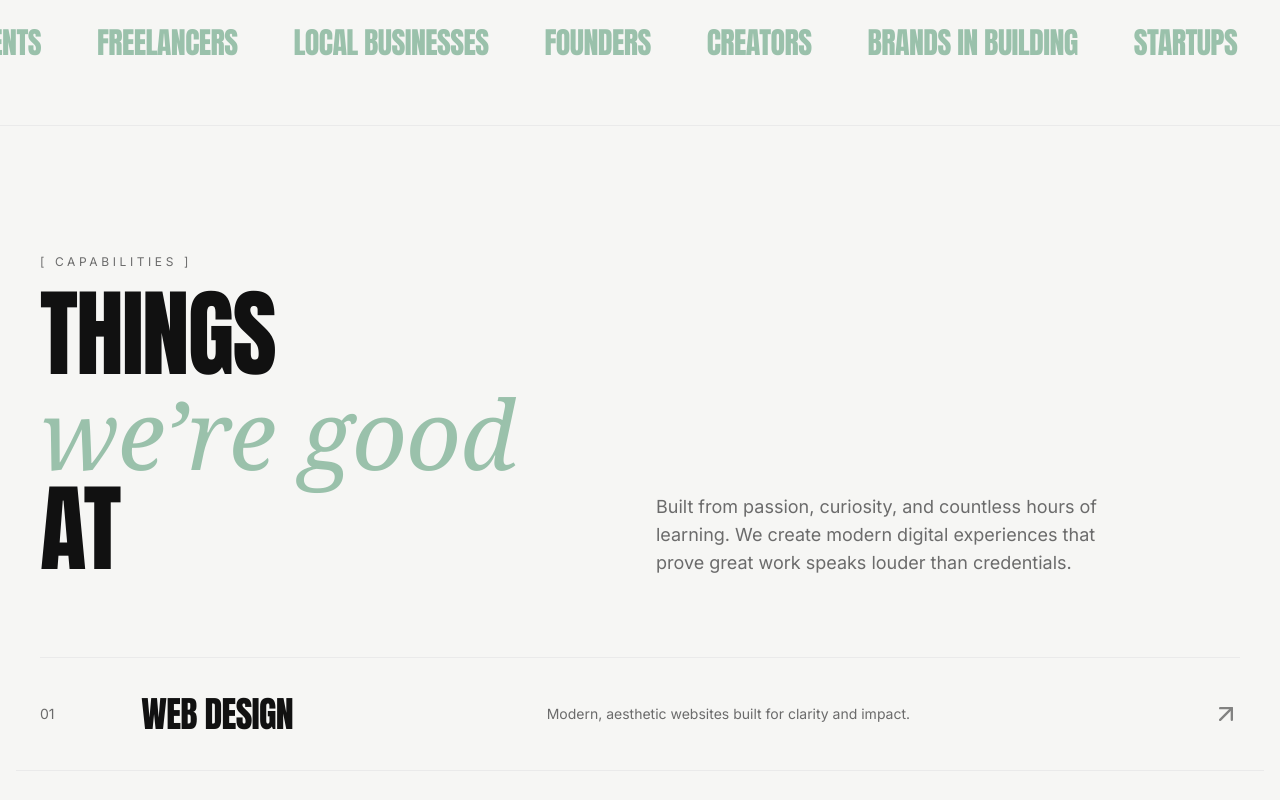
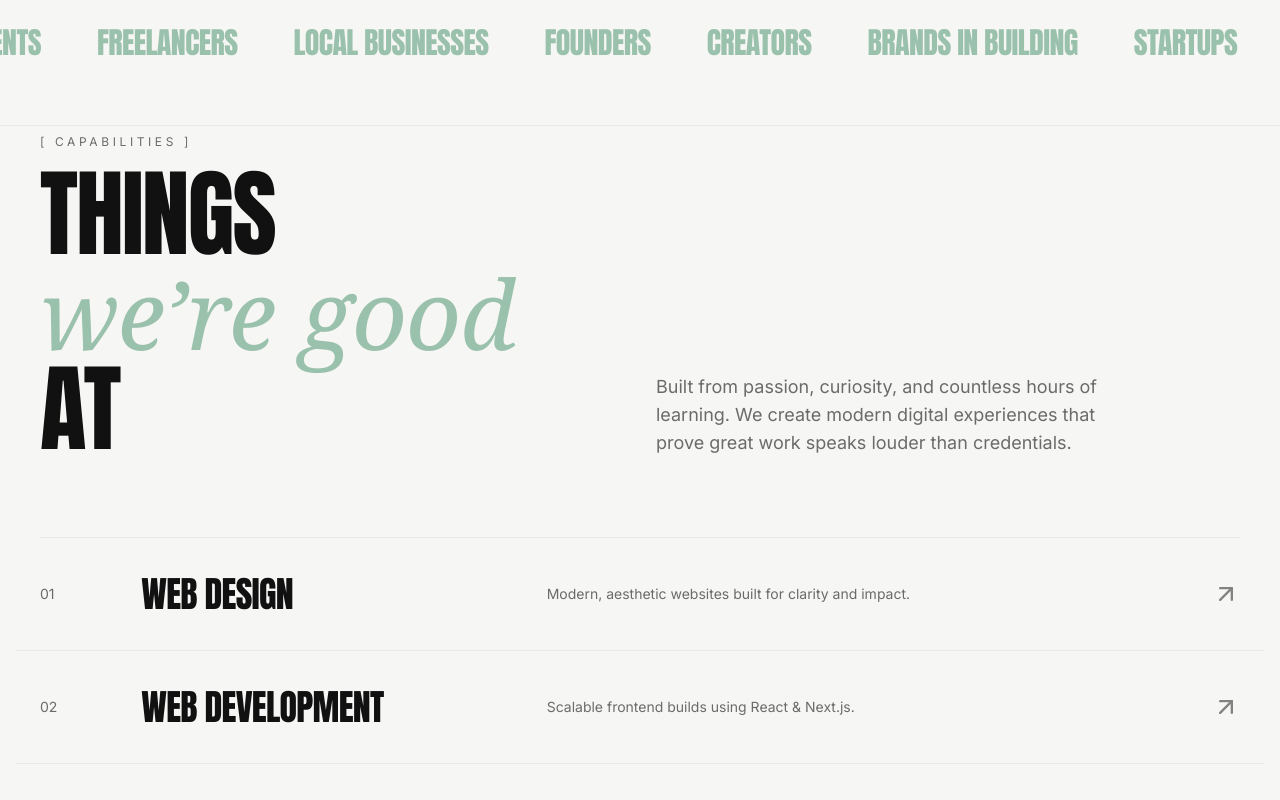
Before and after one commit to Hamidrza0008/Undiscovered-Studio, a Next.js app: page / in a window 1280 px wide. Shown: the part 880-1680 px from the top of the page. Built offline with nearby package versions, Linux system fonts and the light colour scheme; a web font is replaced by a local one.

Commit message:
Update website UI, animations and content

```diff
--- a/components/Services.jsx
+++ b/components/Services.jsx
@@ -57,7 +57,7 @@ export default function Services() {
   };
 
   return (
-    <section id="services" className="relative py-20 md:py-32 overflow-hidden">
+    <section id="services" className="relative py-20 md:py-2 overflow-hidden">
       <div className="max-w-[1400px] mx-auto px-5 md:px-10">
         <div className="grid md:grid-cols-12 gap-8 mb-12 md:mb-20">
           <div className="md:col-span-5">
```
